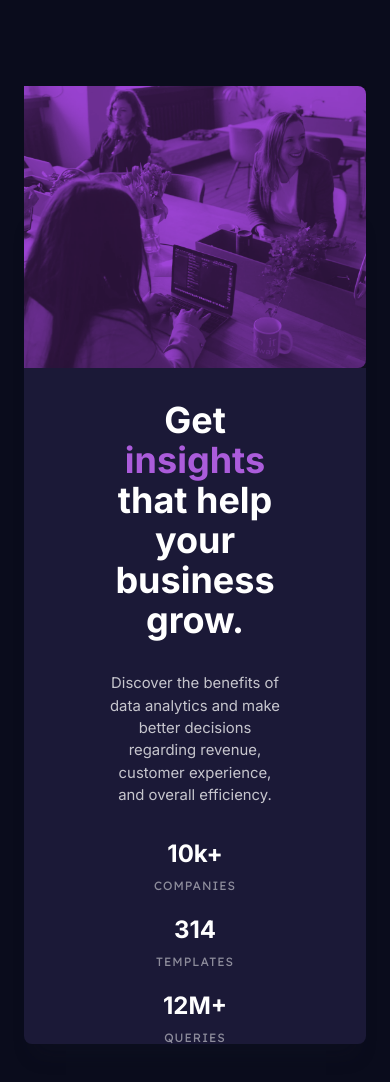
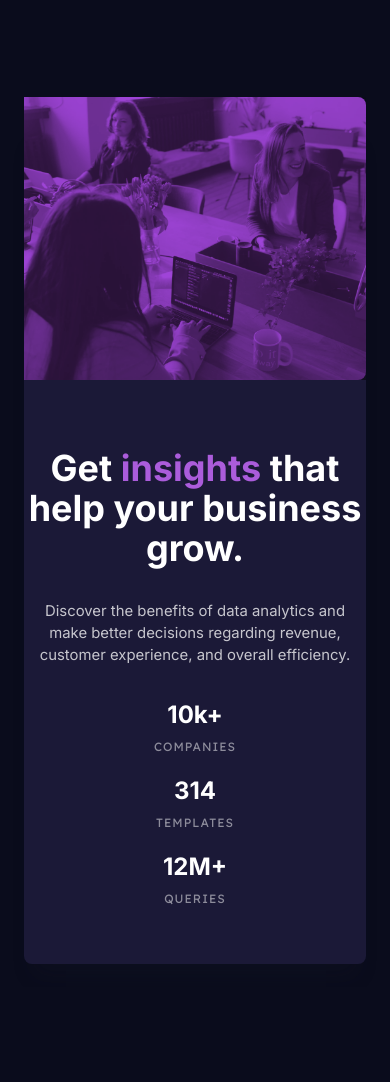
Before and after one commit to Syammed2429/stats-preview-card, a Next.js app: page / in a window 390 px wide. Shown: the top 1082 px of the page. After the commit the page ends 987 px from the top, so only its background shows below. Built offline with nearby package versions, Linux system fonts and the light colour scheme.

Commit message:
redesigned the layout using the grid

```diff
--- a/app/layout.tsx
+++ b/app/layout.tsx
@@ -1,22 +1,22 @@
-import type { Metadata } from 'next'
-import { Inter } from 'next/font/google'
-import './globals.css'
+import type { Metadata } from 'next';
+import { Inter } from 'next/font/google';
+import './globals.css';
 
-const inter = Inter({ subsets: ['latin'] })
+const inter = Inter({ subsets: ['latin'] });
 
 export const metadata: Metadata = {
-  title: 'Create Next App',
-  description: 'Generated by create next app',
-}
+  title: 'Stats Preview Component',
+  description: 'Stats Preview Component',
+};
 
 export default function RootLayout({
   children,
 }: {
-  children: React.ReactNode
+  children: React.ReactNode;
 }) {
   return (
-    <html lang="en">
+    <html lang='en'>
       <body className={inter.className}>{children}</body>
     </html>
-  )
+  );
 }
--- a/components/stats/stats.tsx
+++ b/components/stats/stats.tsx
@@ -21,8 +21,8 @@ export const Stats = () => {
   ];
 
   return (
-    <div className='flex  flex-col-reverse justify-center items-center  mt-[25rem] xl:mt-0  xl:justify-normal xl:items-stretch h-[100dvh] w-auto  xl:flex-row  xl:w-[60rem] xl:h-[27rem] bg-[#1B1937] shadow-[0px_20px_20px_-10px_rgba(23,25,41,0.20)] rounded-lg '>
-      <div className='flex flex-col justify-center items-center pt-[2rem] xl:my-20 space-y-8 xl:space-y-10 w-auto md:w-[350px]  xl:w-[400px] mx-20 text-center xl:text-left'>
+    <div className='flex  flex-col-reverse justify-center items-center  mt-[15rem] xl:mt-0  xl:grid xl:grid-cols-6  h-[100dvh] w-auto  xl:flex-row  xl:w-[70rem]  xl:h-[30rem]  bg-[#1B1937] shadow-[0px_20px_20px_-10px_rgba(23,25,41,0.20)] rounded-lg '>
+      <div className='flex flex-col justify-center items-center pt-[2rem] xl:pt-0  space-y-8 xl:space-y-10 w-auto md:w-[400px]  xl:col-span-3  xl:place-self-center place-items-center text-center xl:text-left'>
         <div className='text-4xl font-bold  xl:w-full'>
           Get <span className='text-[#AB5CDB]'>insights </span>that help your
           business grow.
@@ -31,7 +31,7 @@ export const Stats = () => {
           Discover the benefits of data analytics and make better decisions
           regarding revenue, customer experience, and overall efficiency.
         </div>
-        <div className='flex flex-col xl:flex-row gap-5 xl:gap-24 h-full pb-28 xl:pb-0'>
+        <div className='flex flex-col xl:flex-row gap-5 xl:gap-24 h-full pb-20 md:pb-28 xl:pb-0'>
           {statsData?.map((stat) => (
             <div key={stat?.id} className='space-y-2'>
               <div className='text-2xl font-bold'>{stat?.value}</div>
@@ -43,12 +43,11 @@ export const Stats = () => {
         </div>
       </div>
 
-      <div className=' bg-[#9f44d8] rounded-tr-lg rounded-br-lg '>
+      <div className='xl:col-span-3 rounded-tr-lg rounded-br-lg bg-[#9f44d8]  xl:h-[30rem] mb-9'>
         <Image
           src={bitMap}
           alt='some image'
-          objectFit='cover'
-          className=' mix-blend-multiply h-full'
+          className='mix-blend-multiply xl:h-[30rem] object-cover xl:w-full'
         />
       </div>
     </div>
```
